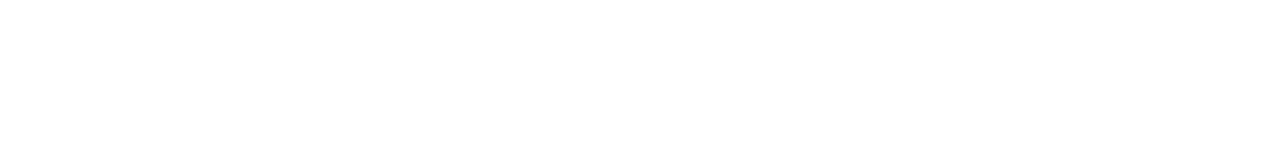
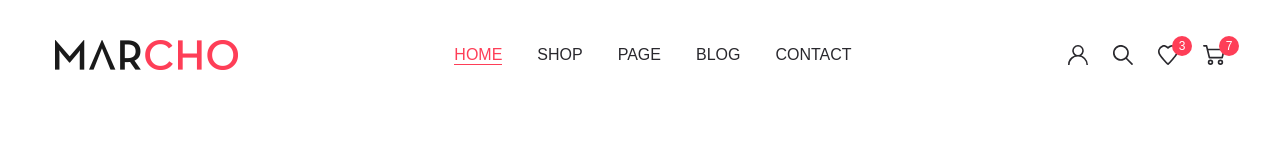
Before and after one commit to PavelMaryin/marcho, a website: page app/index.html in a window 1280 px wide. Drawn offline with nearby package versions, Linux system fonts and the light colour scheme; files that its build step writes are made by us from their sources.

Commit message:
added header, added fonts

```diff
--- a/app/index.html
+++ b/app/index.html
@@ -1,14 +1,71 @@
 <!DOCTYPE html>
 <html lang="en">
+
 <head>
   <meta charset="UTF-8">
   <meta http-equiv="X-UA-Compatible" content="IE=edge">
   <meta name="viewport" content="width=device-width, initial-scale=1.0">
-  <title>Document</title>
+  <title>MARCHO | Trending fashion</title>
   <link rel="stylesheet" href="css/style.min.css">
 </head>
+
 <body>
+  <header class="header">
+    <div class="container">
+      <div class="header__inner">
+        <a class="logo" href="#">
+          <img class="logo__img" src="images/logo.png" alt="Logo">
+        </a>
+        <nav class="menu">
+          <ul class="menu__list">
+            <li class="menu__list-item">
+              <a class="menu__list-link menu__list-link--active" href="#">
+                Home
+              </a>
+            </li>
+            <li class="menu__list-item">
+              <a class="menu__list-link" href="#">
+                Shop
+              </a>
+            </li>
+            <li class="menu__list-item">
+              <a class="menu__list-link" href="#">
+                Page
+              </a>
+            </li>
+            <li class="menu__list-item">
+              <a class="menu__list-link" href="#">
+                Blog
+              </a>
+            </li>
+            <li class="menu__list-item">
+              <a class="menu__list-link" href="#">
+                Contact
+              </a>
+            </li>
+          </ul>
+        </nav>
+        <div class="user-nav">
+          <a class="user-nav__link" href="#">
+            <img class="user-nav__link-img" src="images/icons/user.svg" alt="user icon">
+          </a>
+          <a class="user-nav__link" href="#">
+            <img class="user-nav__link-img" src="images/icons/search.svg" alt="serch icon">
+          </a>
+          <a class="user-nav__link" href="#">
+            <img class="user-nav__link-img" src="images/icons/heart.svg" alt="love icon">
+            <span class="user-nav__num">3</span>
+          </a>
+          <a class="user-nav__link" href="#">
+            <img class="user-nav__link-img" src="images/icons/cart.svg" alt="cart icon">
+            <span class="user-nav__num">7</span>
+          </a>
+        </div>
+      </div>
+    </div>
+  </header>
 
   <script src="js/main.min.js"></script>
 </body>
+
 </html>
--- a/app/scss/_fonts.scss
+++ b/app/scss/_fonts.scss
@@ -0,0 +1,39 @@
+@font-face {
+  font-family: 'Quicksand-regular', sans-serif;
+  font-weight: 400;
+  font-style: normal;
+  src: local('Quicksand-Regular'),
+    url('../fonts/Quicksand-regular.woff2') format('woff2'),
+    url('../fonts/Quicksand-regular.woff') format('woff');
+  font-display: swap;
+}
+
+@font-face {
+  font-family: 'Quicksand-Medium', sans-serif;
+  font-weight: 500;
+  font-style: normal;
+  src: local('Quicksand-Medium'),
+    url('../fonts/Quicksand-Medium.woff2') format('woff2'),
+    url('../fonts/Quicksand-Medium.woff') format('woff');
+  font-display: swap;
+}
+
+@font-face {
+  font-family: 'Roboto-Regular', sans-serif;
+  font-weight: 400;
+  font-style: normal;
+  src: local('Roboto-Regular'),
+    url('../fonts/Roboto-Regular.woff2') format('woff2'),
+    url('../fonts/Roboto-Regular.woff') format('woff');
+  font-display: swap;
+}
+
+@font-face {
+  font-family: 'Roboto-Bold', sans-serif;
+  font-weight: 700;
+  font-style: normal;
+  src: local('Roboto-Bold'),
+    url('../fonts/Roboto-Bold.woff2') format('woff2'),
+    url('../fonts/Roboto-Bold.woff') format('woff');
+  font-display: swap;
+}
--- a/app/scss/_global.scss
+++ b/app/scss/_global.scss
@@ -0,0 +1,12 @@
+body {
+  color: $default;
+  font-size: 16px;
+  line-height: 1.6;
+  @extend %quicksand-500;
+}
+
+.container {
+  max-width: 1200px;
+  margin: 0 auto;
+  padding: 0 15px;
+}
--- a/app/scss/_vars.scss
+++ b/app/scss/_vars.scss
@@ -0,0 +1,23 @@
+$accent: #fe3e57;
+$default: #8d8d8d8d;
+$title: #29282d;
+
+%quicksand-400 {
+  font-family: 'Quicksand-regular', sans-serif;
+  font-weight: 400;
+}
+
+%quicksand-500 {
+  font-family: 'Quicksand-medium', sans-serif;
+  font-weight: 500;
+}
+
+%roboto-400 {
+  font-family: 'Roboto-Regular', sans-serif;
+  font-weight: 400;
+}
+
+%roboto-700 {
+  font-family: 'Roboto-Bold', sans-serif;
+  font-weight: 700;
+}
--- a/app/scss/style.scss
+++ b/app/scss/style.scss
@@ -3,6 +3,71 @@
 @import 'reset';
 @import 'global';
 
+.header {
+  padding: 40px 0;
 
+  &__inner {
+    display: flex;
+    justify-content: space-between;
+    align-items: center;
+  }
+}
+
+.menu {
+  text-transform: uppercase;
+
+  &__list {
+    display: flex;
+  }
+
+  &__list-item + .menu__list-item {
+    padding-left: 35px;
+  }
+
+  &__list-link {
+    color: $title;
+    padding-bottom: 1px;
+    border-bottom: 1px solid transparent;
+    transition: border-bottom 0.3s, color 0.3s;
+    @extend %quicksand-400;
+    &:hover {
+      color: $accent;
+      border-bottom: 1px solid $accent;
+      @extend %quicksand-500;
+    }
+  }
+
+  &__list-link--active {
+    color: $accent;
+    border-bottom: 1px solid $accent;
+    @extend %quicksand-500;
+  }
+}
+
+.user-nav {
+  display: flex;
+
+  &__link {
+    position: relative;
+  }
+
+  &__link + .user-nav__link {
+    padding-left: 25px;
+  }
+
+  &__num {
+    position: absolute;
+    width: 20px;
+    height: 20px;
+    border-radius: 50%;
+    background-color: $accent;
+    top: -9px;
+    right: -14px;
+    color: #ffffff;
+    font-size: 12px;
+    text-align: center;
+    line-height: 20px;
+  }
+}
 
 @import 'media';
```
Also changed, not shown: app/fonts/Quicksand-Medium.woff (added), app/fonts/Quicksand-Medium.woff2 (added), app/fonts/Quicksand-Regular.woff (added), app/fonts/Quicksand-Regular.woff2 (added), app/fonts/Roboto-Bold.woff (added), app/fonts/Roboto-Bold.woff2 (added), app/fonts/Roboto-Regular.woff (added), app/fonts/Roboto-Regular.woff2 (added), app/images/icons/cart.svg (added), app/images/icons/heart.svg (added), app/images/icons/search.svg (added), app/images/icons/user.svg (added), app/images/logo.png (added), app/js/main.min.js.
